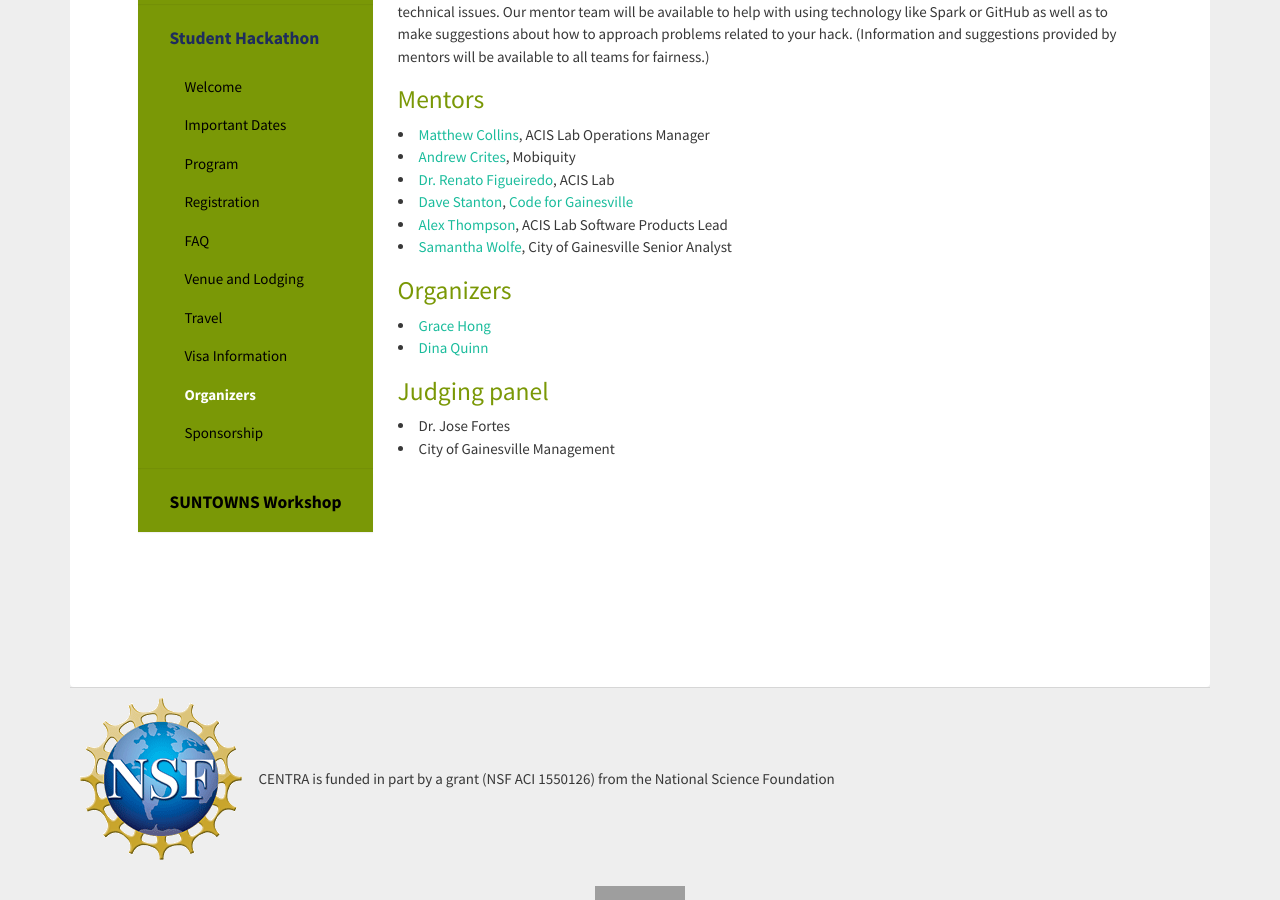
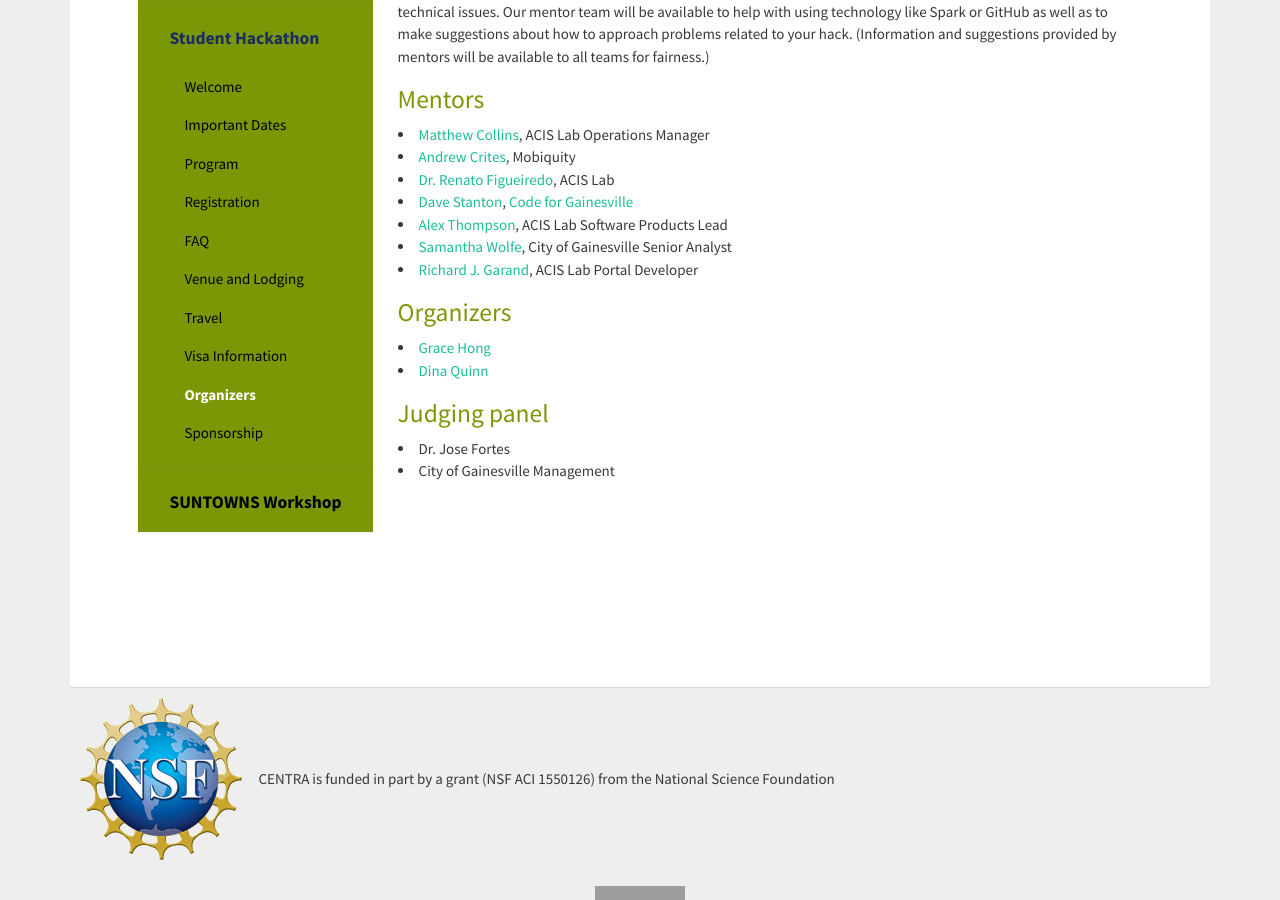
Before and after one commit to hmchou56/centra8, a Jekyll site: the page built from hackathon2017/organizers.md, in a window 1280 px wide and 900 px high, scrolled down 513 px. Built offline with Jekyll 4.4.1, drawn with Linux system fonts in a browser that asks for light colours; nearby versions of some CDN libraries; grey boxes are pictures that could not be loaded.

Commit message:
add RJG to list of mentors

```diff
--- a/hackathon2017/organizers.md
+++ b/hackathon2017/organizers.md
@@ -24,6 +24,7 @@ fairness.)
 * [Dave Stanton](http://davestanton.com/), [Code for Gainesville](https://github.com/c4gnv)
 * [Alex Thompson](https://www.acis.ufl.edu/people/godfoder), ACIS Lab Software Products Lead
 * [Samantha Wolfe](https://www.linkedin.com/in/samantha-wolfe-328b8612), City of Gainesville Senior Analyst
+* [Richard J. Garand](https://www.acis.ufl.edu/people/rjgarand), ACIS Lab Portal Developer
 
 
 ## Organizers
```
